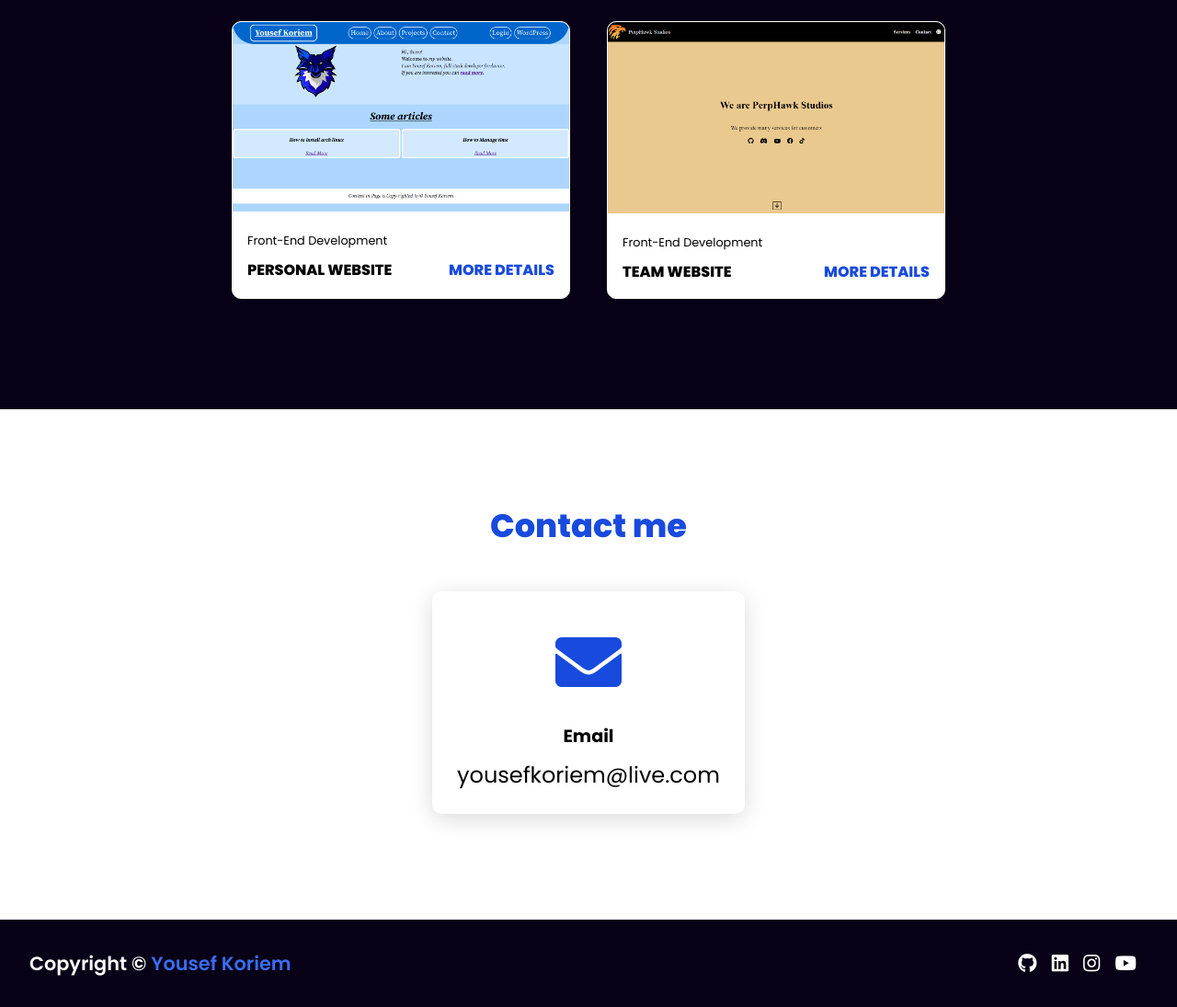
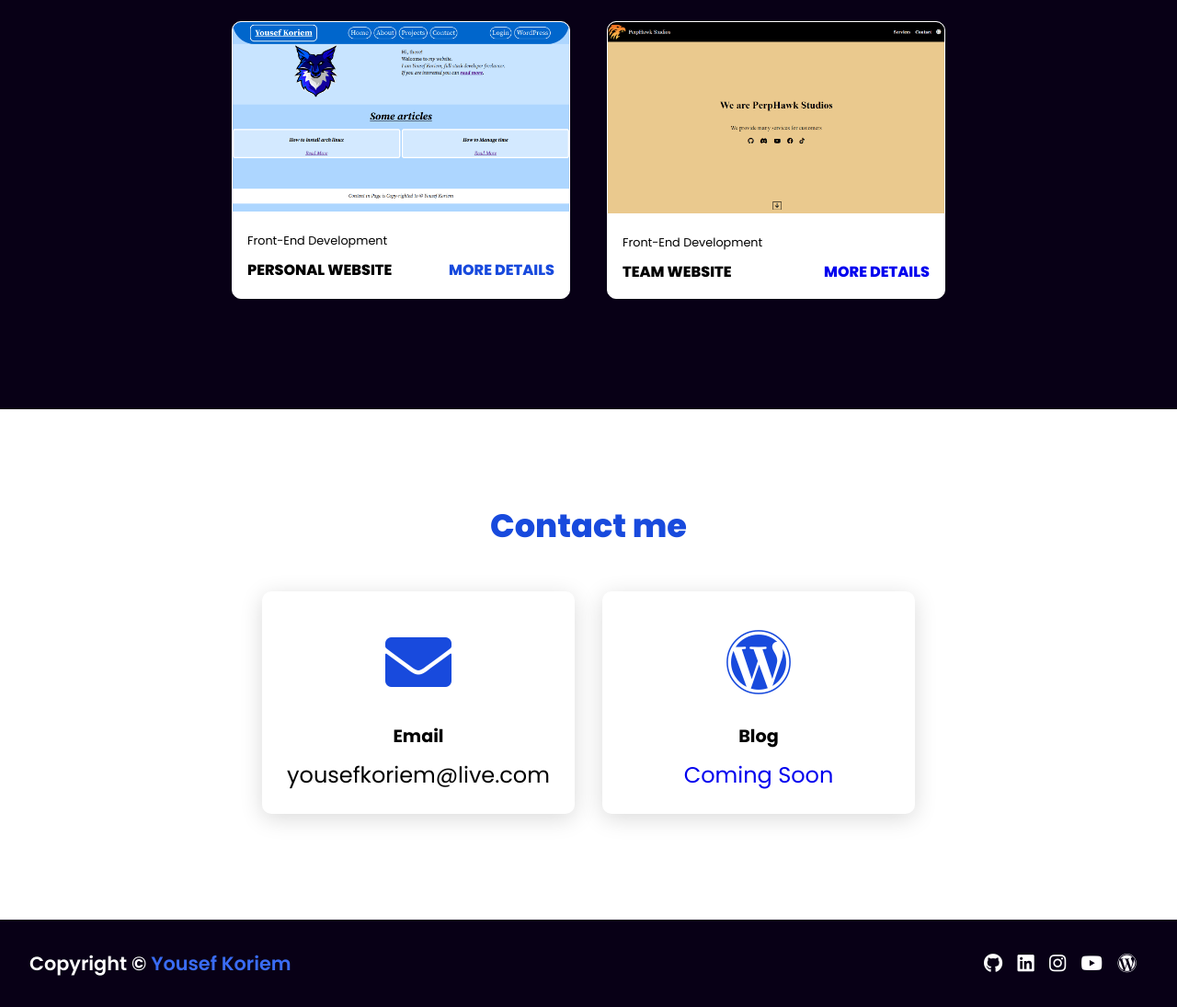
Before and after one commit to yousefkoriem/yousefkoriem.github.io, a plain HTML site: page index.html in a window 1280 px wide. Shown: the part 1609-2704 px from the top of the page at 92% size. Drawn offline with Linux system fonts and the light colour scheme.

Commit message:
edit on links

```diff
--- a/index.html
+++ b/index.html
@@ -70,7 +70,7 @@
                     <p class="project-category">Front-End Development</p>
                     <strong class="project-title">
                         <span>Personal Website</span>
-                        <a href="https://yousefkoriem.github.io/old/" class="more-details">More Details</a>
+                        <a href="https://yousefkoriem.github.io/old/" target="_blank" class="more-details">More Details</a>
                     </strong>
                 </div>
             </div>
@@ -82,7 +82,7 @@
                     <p class="project-category">Front-End Development</p>
                     <strong class="project-title">
                         <span>Team Website</span>
-                        <a href="https://perphawk.github.io/" class="more-details">More Details</a>
+                        <a href="https://perphawk.github.io/" target="_blank" more-details">More Details</a>
                     </strong>
                 </div>
             </div>
@@ -140,16 +140,27 @@
                     <p>yousefkoriem@live.com</p>
                 </div>
             </div>
+
+            <div class="card">
+                <div class="icon">
+                    <i class="fab fa-wordpress"></i>
+                </div>
+                <div class="info">
+                    <h3>Blog</h3>
+                    <a href="#contact"><p>Coming Soon</p></a>
+                </div>
+            </div>
         </div>
     </section>
 
-    <footer class="footer">
+    <footer class="footer" id="footer">
         <p class="footer-title">Copyright &copy; <span>Yousef Koriem</span></p>
             <div class="social-icons">
-                <a href="#"><i class="fab fa-github"></i></a>
-                <a href="#"><i class="fab fa-linkedin"></i></a>
-                <a href="#"><i class="fab fa-instagram"></i></a>
-                <a href="#"><i class="fab fa-youtube"></i></a>
+                <a href="https://github.com/yousefkoriem/"><i class="fab fa-github"></i></a>
+                <a href="https://www.linkedin.com/in/yousef-koriem/"><i class="fab fa-linkedin"></i></a>
+                <a href="https://www.instagram.com/iibluefox/"><i class="fab fa-instagram"></i></a>
+                <a href="https://www.youtube.com/channel/UCf_BNGUpAwvEoUJ49opWC4w"><i class="fab fa-youtube"></i></a>
+                <a href="#footer"><i class="fab fa-wordpress"></i></a>
             </div>
     </footer>
 </body>
--- a/style.css
+++ b/style.css
@@ -8,6 +8,9 @@
         scroll-behavior: smooth;
 }
 
+a {
+    text-decoration: none;
+}
 header{
     background-color: #f0f0f0;
     width: 100%;
```
